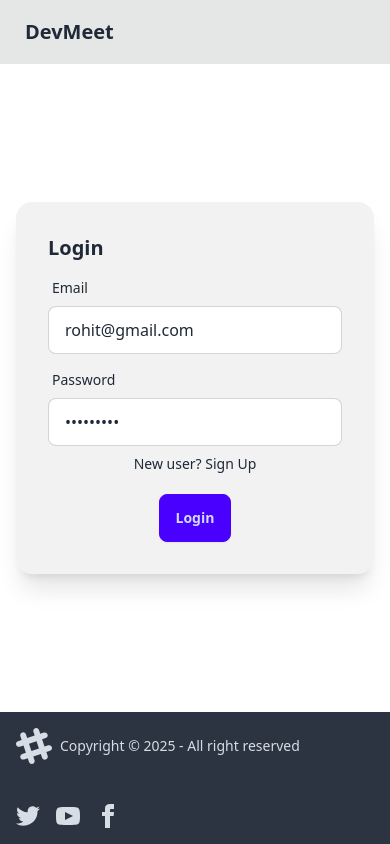
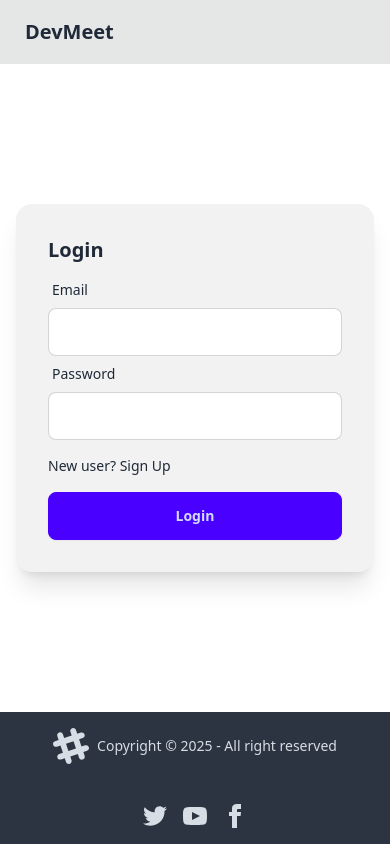
Before and after one commit to akashpatil8/dev-meet-web, a React (Vite) app: page /login in a window 390 px wide. Built offline with nearby package versions, Linux system fonts and the light colour scheme; no server answers.

Commit message:
implement react-hook-form functionality

```diff
--- a/src/components/Footer.jsx
+++ b/src/components/Footer.jsx
@@ -1,6 +1,6 @@
 export default function Footer() {
   return (
-    <footer className="footer items-center bg-neutral p-4 text-neutral-content">
+    <footer className="footer items-center justify-center bg-neutral p-4 text-neutral-content sm:justify-normal">
       <aside className="grid-flow-col items-center">
         <svg
           width="36"
@@ -15,7 +15,7 @@ export default function Footer() {
         </svg>
         <p>Copyright © {new Date().getFullYear()} - All right reserved</p>
       </aside>
-      <nav className="grid-flow-col gap-4 md:place-self-center md:justify-self-end">
+      <nav className="mx-auto grid-flow-col gap-4 sm:mx-0 md:place-self-center md:justify-self-end">
         <a>
           <svg
             xmlns="http://www.w3.org/2000/svg"
--- a/src/pages/Login.jsx
+++ b/src/pages/Login.jsx
@@ -5,6 +5,7 @@ import { addUser, loadingUser, errorUser } from "../redux/slices/userSlice";
 import { useNavigate } from "react-router-dom";
 import { BASE_URL } from "../utils/constants";
 import toast from "react-hot-toast";
+import { useForm } from "react-hook-form";
 
 export default function Login() {
   const [email, setEmail] = useState("rohit@gmail.com");
@@ -12,53 +13,59 @@ export default function Login() {
   const [firstName, setFirstName] = useState("");
   const [lastName, setLastName] = useState("");
   const [isSignUp, setIsSignUp] = useState(false);
+  const {
+    handleSubmit,
+    register,
+    formState: { errors },
+  } = useForm();
 
   const { user, isUserLoading, userError } = useSelector((store) => store.user);
 
   const dispatch = useDispatch();
   const navigate = useNavigate();
 
-  async function handleLogin() {
+  async function handleLogin(data) {
     dispatch(loadingUser());
     try {
       const res = await axios.post(
         BASE_URL + "/login",
         {
-          email,
-          password,
+          email: data.email,
+          password: data.password,
         },
         { withCredentials: true },
       );
       dispatch(addUser(res.data.user));
       navigate("/feed");
     } catch (error) {
-      toast.error(userError || error?.response?.data?.message);
+      toast.error(error?.response?.data?.message);
       dispatch(errorUser(error?.response?.data?.message));
     }
   }
 
-  async function handleSignUp() {
+  async function handleSignUp(data) {
     try {
       const res = await axios.post(
         BASE_URL + "/signup",
         {
-          email,
-          password,
-          firstName,
-          lastName,
+          email: data.email,
+          password: data.password,
+          firstName: data.firstName,
+          lastName: data.lastName,
         },
         { withCredentials: true },
       );
       dispatch(addUser(res.data.user));
       navigate("/profile/view");
     } catch (error) {
-      toast.error(userError || error?.response?.data?.message);
+      toast.error(error?.response?.data?.message);
       console.log(error?.response?.data?.message);
       dispatch(errorUser(error?.response?.data?.message));
     }
   }
 
-  console.log(user, isUserLoading, userError);
+  console.log(errors?.firstName);
+  console.log(errors);
 
   return (
     <main className="flex flex-1 items-center justify-center p-4">
@@ -66,6 +73,7 @@ export default function Login() {
         <div className="card-body">
           <h2 className="card-title">Login</h2>
 
+          <form onSubmit={handleSubmit(isSignUp ? handleSignUp : handleLogin)}>
             {isSignUp && (
               <>
                 <label className="form-control w-full max-w-xs">
@@ -74,10 +82,16 @@ export default function Login() {
                   </div>
                   <input
                     type="text"
-                  value={firstName}
-                  onChange={(e) => setFirstName(e.target.value)}
                     className="input input-bordered w-full max-w-xs"
+                    {...register("firstName", {
+                      required: "First name is required",
+                    })}
                   />
+                  {errors?.firstName && (
+                    <p className="-mb-3 mt-1 text-end text-xs text-red-400">
+                      {errors.firstName?.message}
+                    </p>
+                  )}
                 </label>
                 <label className="form-control w-full max-w-xs">
                   <div className="label">
@@ -85,10 +99,16 @@ export default function Login() {
                   </div>
                   <input
                     type="text"
-                  value={lastName}
-                  onChange={(e) => setLastName(e.target.value)}
                     className="input input-bordered w-full max-w-xs"
+                    {...register("lastName", {
+                      required: "Last name is required",
+                    })}
                   />
+                  {errors?.lastName && (
+                    <p className="-mb-3 mt-1 text-end text-xs text-red-400">
+                      {errors.lastName?.message}
+                    </p>
+                  )}
                 </label>
               </>
             )}
@@ -98,10 +118,16 @@ export default function Login() {
               </div>
               <input
                 type="text"
-              value={email}
-              onChange={(e) => setEmail(e.target.value)}
                 className="input input-bordered w-full max-w-xs"
+                {...register("email", {
+                  required: "Email is required",
+                })}
               />
+              {errors?.email && (
+                <p className="-mb-3 mt-1 text-end text-xs text-red-400">
+                  {errors.email?.message}
+                </p>
+              )}
             </label>
             <label className="form-control w-full max-w-xs">
               <div className="label">
@@ -109,24 +135,26 @@ export default function Login() {
               </div>
               <input
                 type="password"
-              value={password}
-              onChange={(e) => setPassword(e.target.value)}
                 className="input input-bordered w-full max-w-xs"
+                {...register("password", {
+                  required: "Password is required",
+                })}
               />
+              {errors?.password && (
+                <p className="-mb-3 mt-1 text-end text-xs text-red-400">
+                  {errors.password?.message}
+                </p>
+              )}
             </label>
             <button
+              type="button"
               onClick={() => setIsSignUp((val) => !val)}
-            className="mb-3 cursor-pointer text-center text-sm hover:text-white"
+              className="my-4 cursor-pointer text-center text-sm hover:text-white"
             >
               {isSignUp ? "Already a user? Login" : "New user? Sign Up"}
             </button>
             <div className="card-actions justify-center">
-            <button
-              onClick={() => {
-                isSignUp ? handleSignUp() : handleLogin();
-              }}
-              className="btn btn-primary"
-            >
+              <button type="submit" className="btn btn-primary w-full">
                 {isUserLoading ? (
                   <span className="loading loading-spinner"></span>
                 ) : (
@@ -134,6 +162,7 @@ export default function Login() {
                 )}
               </button>
             </div>
+          </form>
         </div>
       </div>
     </main>
```
Lines whose indentation alone changed are shown as unchanged.
